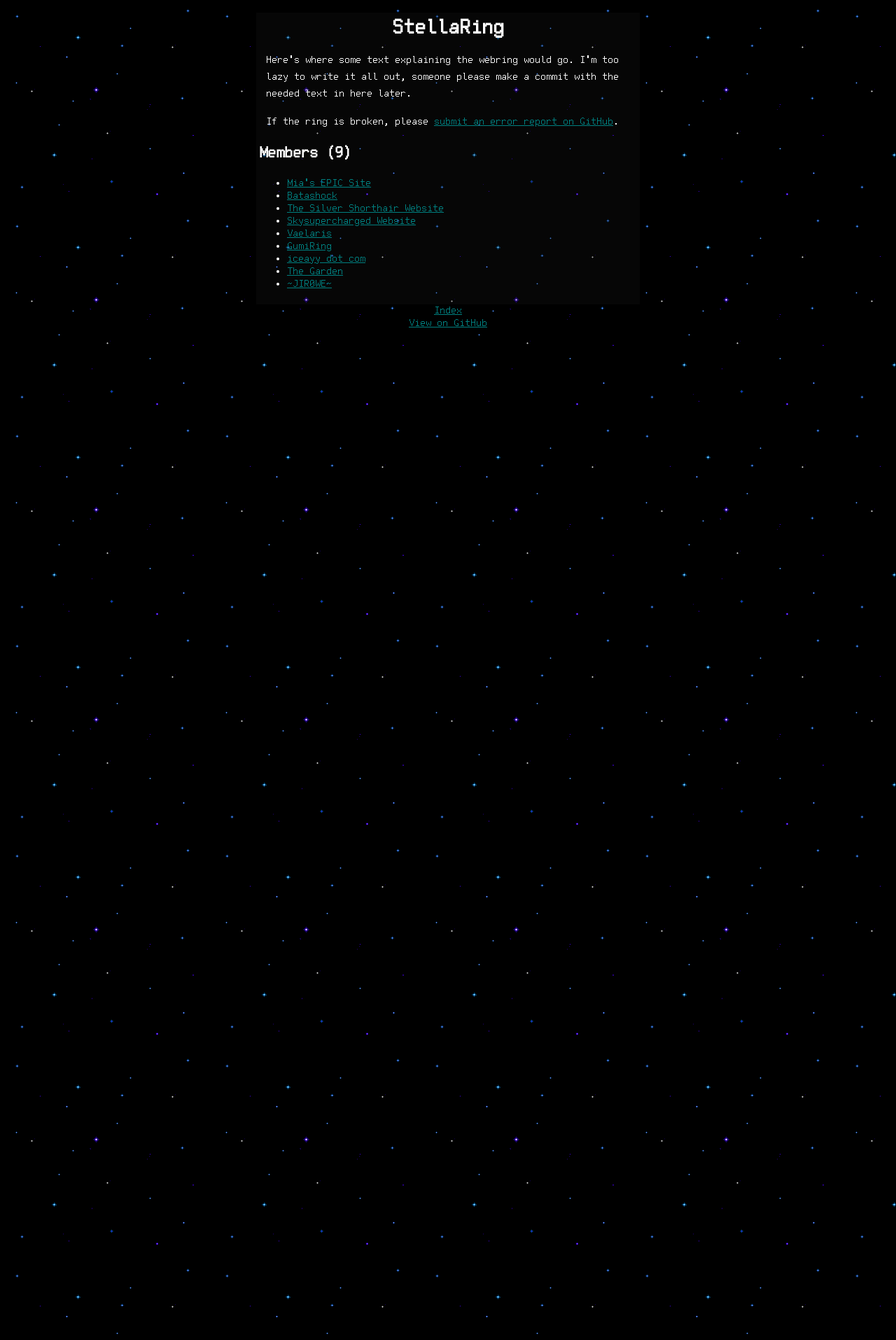
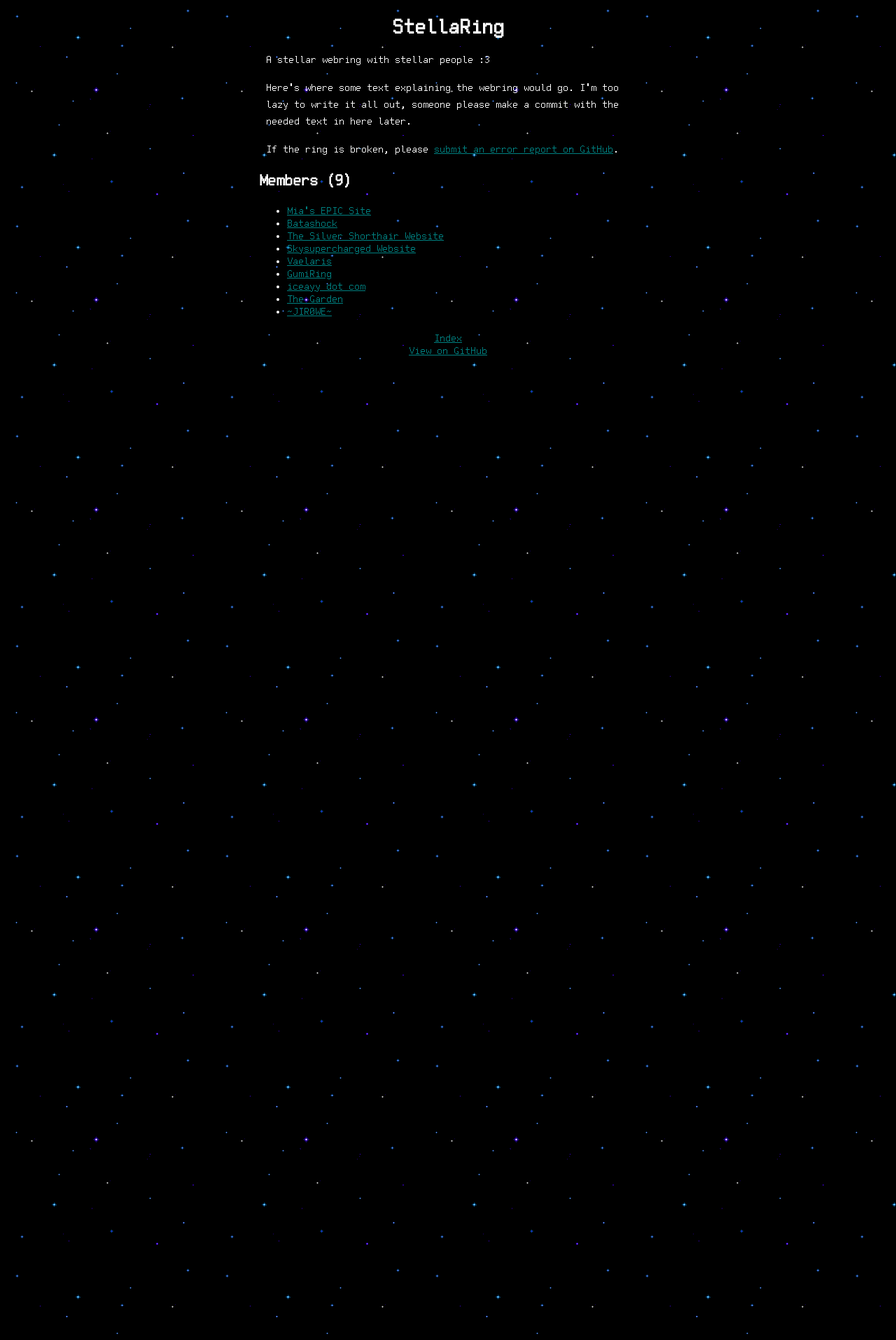
Before and after one commit to musent/StellaRing, a Jekyll site: the page built from index.html, in a window 1280 px wide. Shown: the top 1915 px of the page at 70% size. Built offline with Jekyll 4.4.1, drawn with Linux system fonts in a browser that asks for light colours.

Commit message:
patchwork fixes and text updates

```diff
--- a/index.html
+++ b/index.html
@@ -4,6 +4,7 @@ layout: html
 ---
 <div class="content">
 <h1>StellaRing</h1>
+<p>A stellar webring with stellar people :3</p>
 <p>Here's where some text explaining the webring would go. I'm too lazy to write it all out, someone please make a commit with the needed text in here later.</p>
 <p>If the ring is broken, please <a href={{site.github_repo_url}}/issues/new>submit an error report on GitHub</a>.</p>
 
--- a/main.css
+++ b/main.css
@@ -42,7 +42,7 @@ div {
 
 .content {
   max-width: 540px;
-  background-color:rgba(25, 25, 25, 0.25);
+  background-color:rgba(25, 25, 25, 0);
   margin:18px auto 0px auto;
   padding:  4px;
   width: 95%;
```
